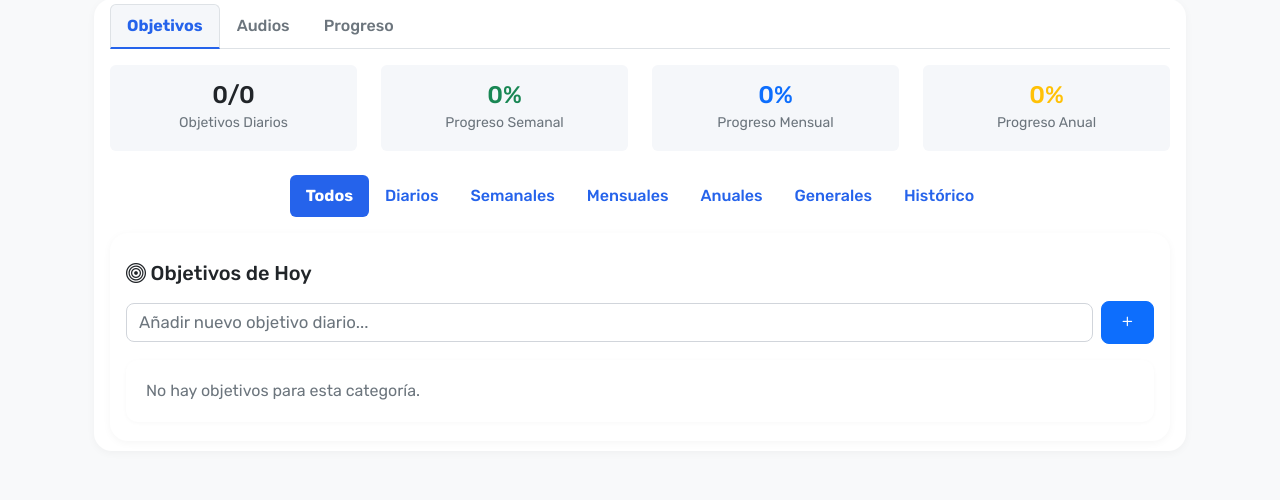
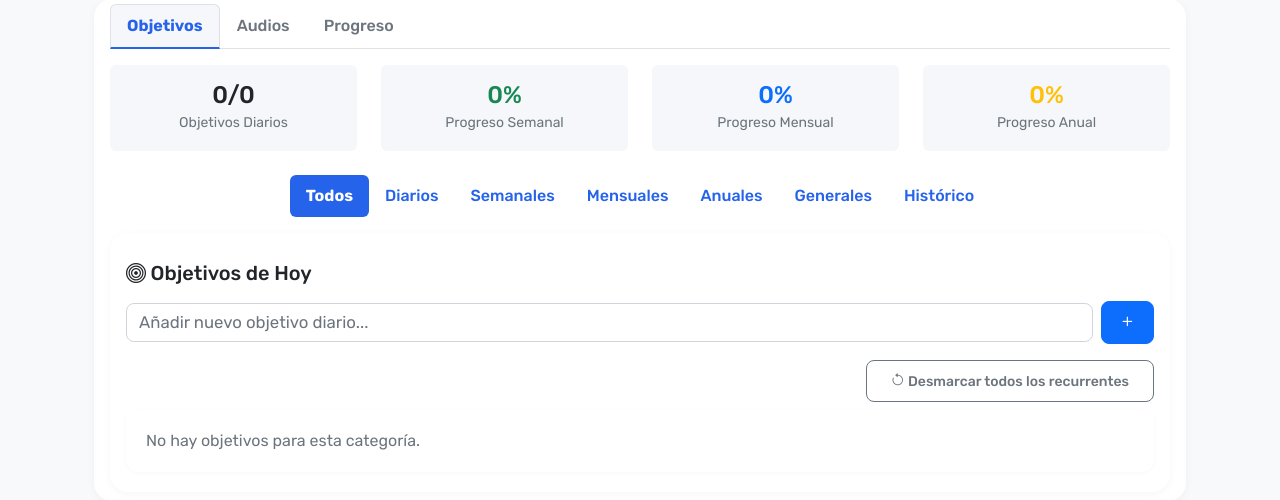
Before and after one commit to duvansanchez/daily-questions-app, a Flask app: page /objetivos in a window 1280 px wide. Shown: the part 186-686 px from the top of the page. Run offline with Flask 3, Linux system fonts and the light colour scheme; the visitor is signed in with stand-in values (Sample User, id 1); data that the repository does not hold is empty; some libraries are stand-ins or nearby versions.

Commit message:
Elimina botón duplicado 'Desmarcar todos los recurrentes' y deja solo el funcional en la posición correcta

```diff
--- a/daily_questions_app/templates/objetivos.html
+++ b/daily_questions_app/templates/objetivos.html
@@ -53,6 +53,11 @@
                         <input type="text" class="form-control me-2" id="input-nuevo-objetivo" placeholder="Añadir nuevo objetivo diario...">
                         <button class="btn btn-primary" type="button" id="btn-abrir-modal-objetivo"><i class="bi bi-plus"></i></button>
                     </form>
+                    <div class="d-flex justify-content-end mb-2">
+                        <button class="btn btn-outline-secondary btn-sm" id="btn-deseleccionar-recurrentes" type="button">
+                            <i class="bi bi-arrow-counterclockwise"></i> Desmarcar todos los recurrentes
+                        </button>
+                    </div>
                     <ul class="list-group" id="lista-objetivos">
                         <!-- Objetivos se renderizan aquí por JS -->
                     </ul>
```
